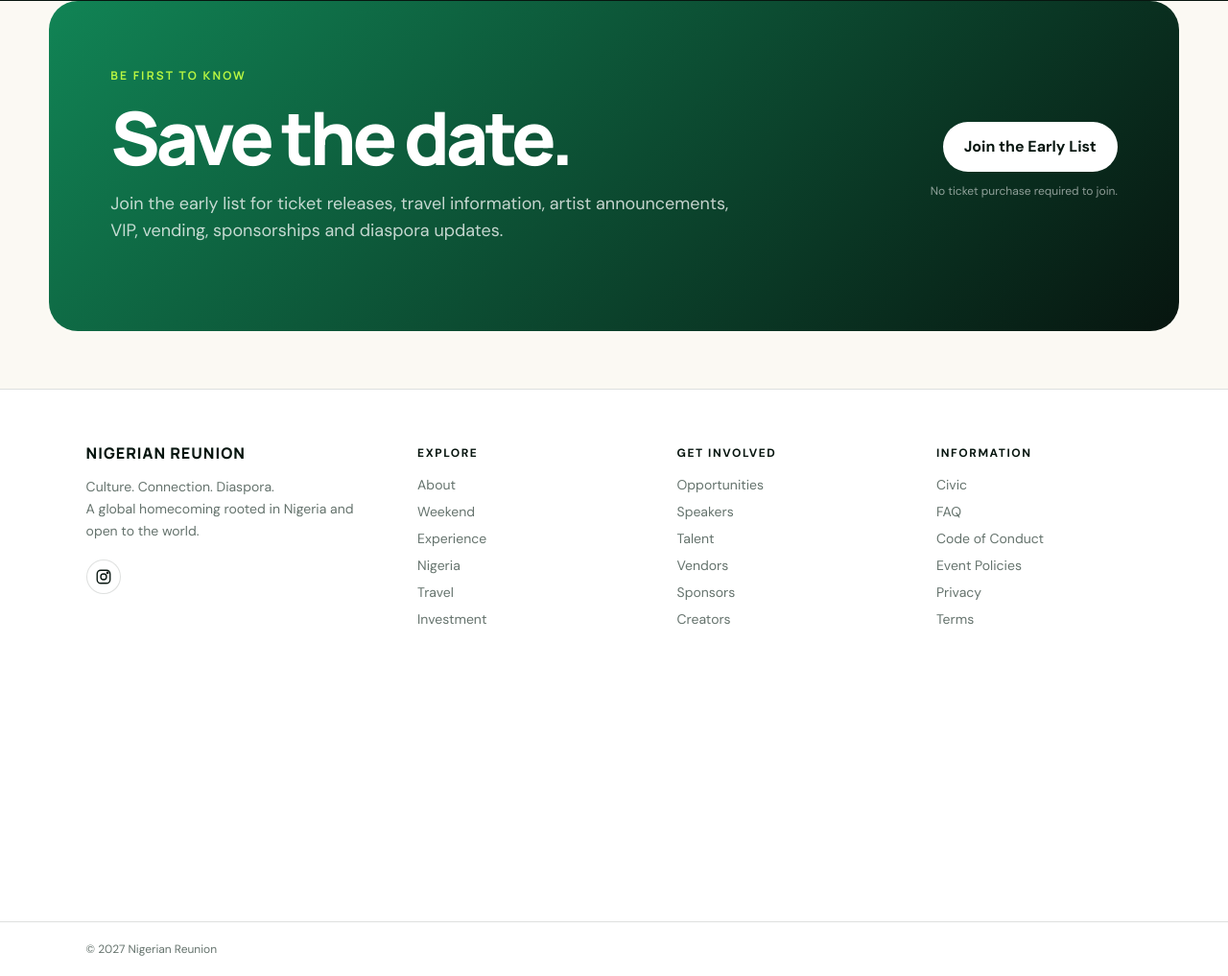
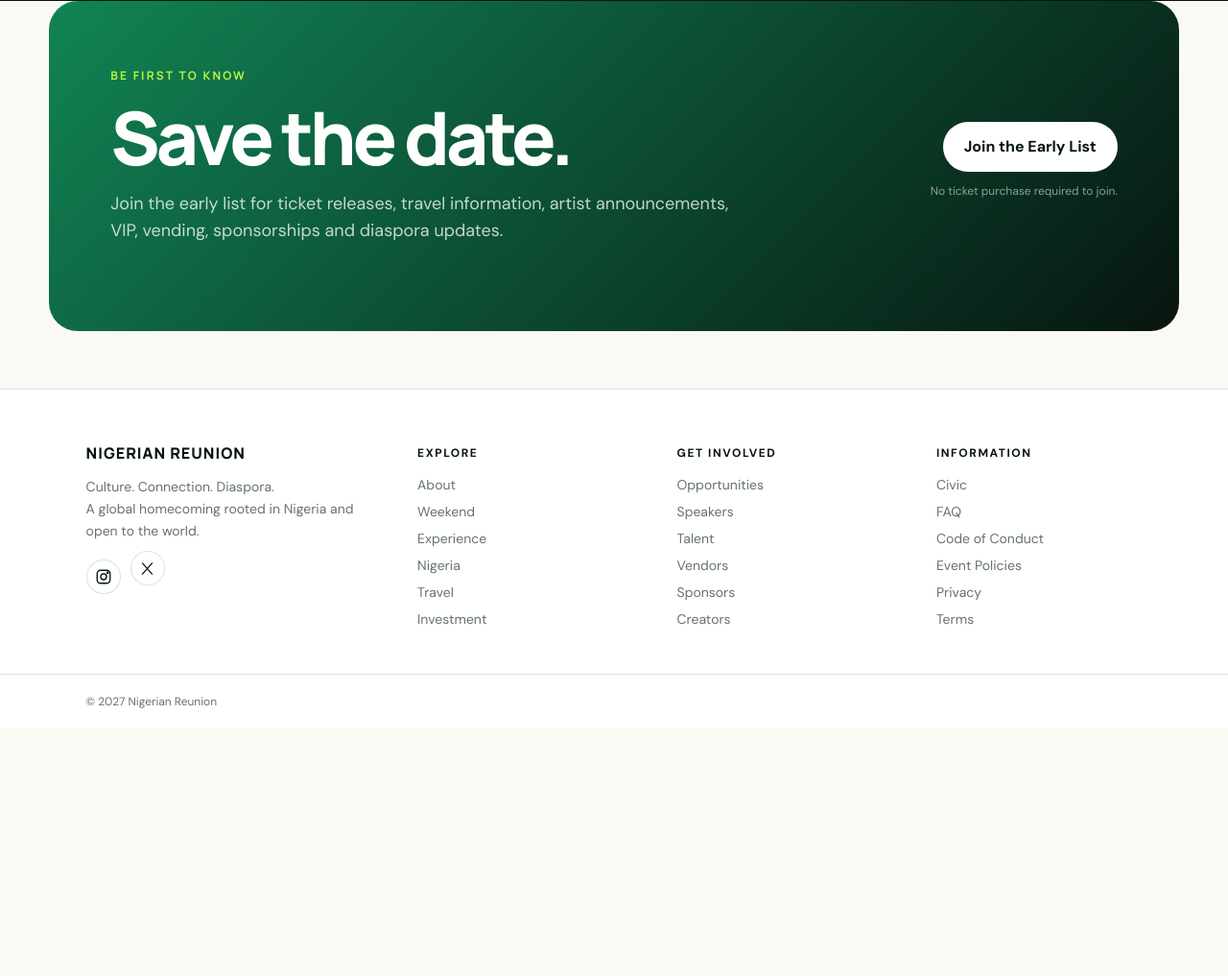
Before and after one commit to tiwaworksonline-rgb/uccdinner, a plain HTML site: page index.html in a window 1280 px wide. Shown: the part 3926-4943 px from the top of the page at 96% size. After the commit the page ends 4685 px from the top, so only its background shows below. Drawn offline with Linux system fonts and the light colour scheme.

Commit message:
Style X Twitter footer icon

```diff
--- a/styles.css
+++ b/styles.css
@@ -540,3 +540,15 @@ button,a,input,select,textarea{-webkit-tap-highlight-color:transparent}
 
 .footer-instagram-left{margin-top:18px}
 .footer-bottom{justify-content:flex-start}
+
+.footer-instagram-left{vertical-align:middle}
+.footer-twitter{
+  width:36px;height:36px;border:1px solid var(--line);border-radius:50%;
+  display:inline-flex;align-items:center;justify-content:center;
+  margin-left:10px;color:var(--ink);background:#fff;vertical-align:middle
+}
+.footer-twitter svg{
+  width:17px;height:17px;fill:none;stroke:currentColor;stroke-width:1.8;
+  stroke-linecap:round;stroke-linejoin:round
+}
+.footer-twitter:hover{color:var(--green);border-color:rgba(25,167,102,.45)}
```
